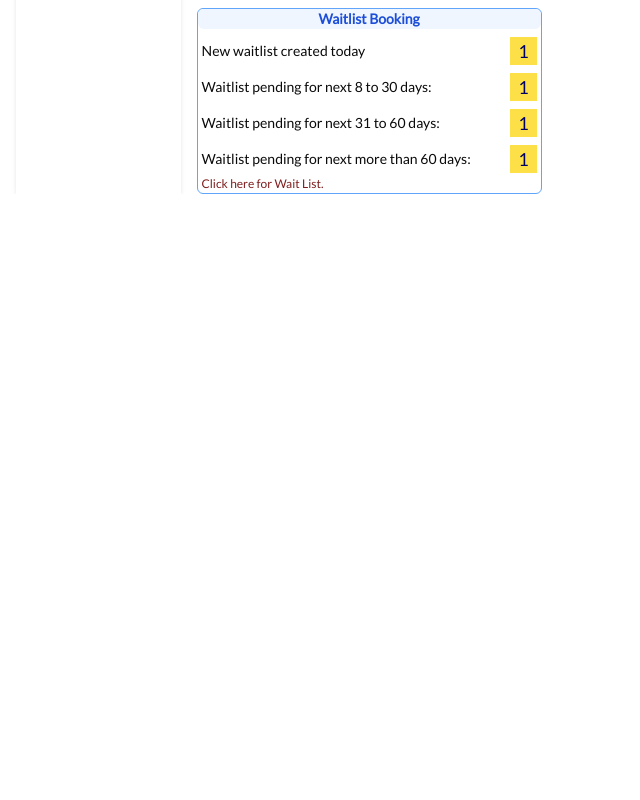
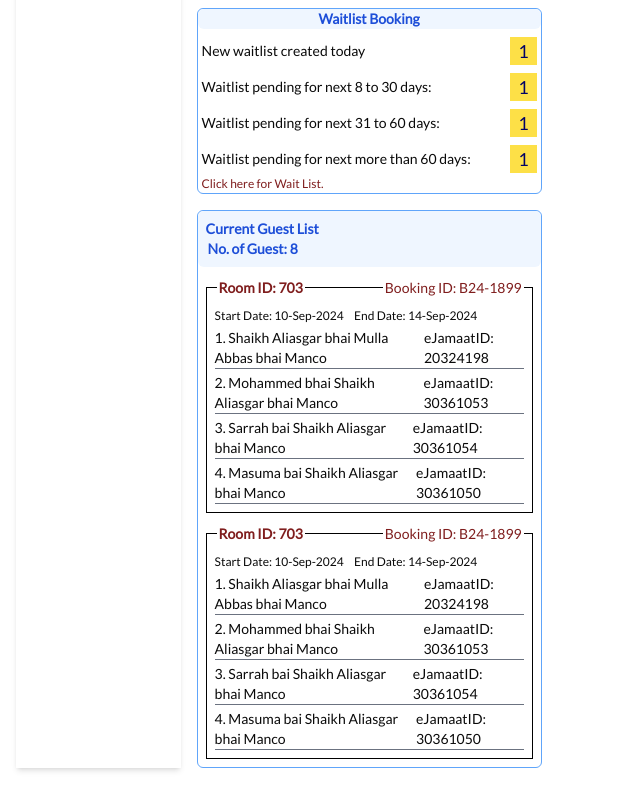
Before and after one commit to mustafa-kapadia1483/apsanatorium, a SvelteKit app: page /dashboard in a window 1280 px wide. Shown: the part 870-1670 px from the top of the page, without its empty margins (0-640 px from the left). Before the commit the page ends 1064 px from the top, so only its background shows below. Built offline with nearby package versions, Linux system fonts and the light colour scheme.

Commit message:
current guest list card added

```diff
--- a/src/lib/components/ui/dashboard/dashboard-card-small-heading.svelte
+++ b/src/lib/components/ui/dashboard/dashboard-card-small-heading.svelte
@@ -1,7 +1,7 @@
 <script>
 	export let variant;
 
-	let styles = 'text-center bg-blue-50 text-blue-700 text-sm font-semibold';
+	let styles = 'bg-blue-50 text-blue-700 text-sm font-semibold';
 	if (variant == 'red') {
 		styles = 'text-white bg-red-900 font-bold';
 	}
--- a/src/routes/(dashboard)/dashboard/+page.svelte
+++ b/src/routes/(dashboard)/dashboard/+page.svelte
@@ -90,9 +90,68 @@
 	let todayFreeRoomsArray = [
 		804, 803, 802, 801, 704, 702, 701, 601, 504, 503, 502, 304, 302, 301, 203, 201, 104
 	];
+
+	let currentGuestListArray = [
+		{
+			roomId: '703',
+			startDate: '10-Sep-2024',
+			endDate: '14-Sep-2024',
+			bookingId: 'B24-1899',
+			guestList: [
+				{
+					name: 'Shaikh Aliasgar bhai Mulla Abbas bhai Manco',
+					eJamaatID: '20324198'
+				},
+				{
+					name: 'Mohammed bhai Shaikh Aliasgar bhai Manco',
+					eJamaatID: '30361053'
+				},
+				{
+					name: 'Sarrah bai Shaikh Aliasgar bhai Manco',
+					eJamaatID: '30361054'
+				},
+				{
+					name: 'Masuma bai Shaikh Aliasgar bhai Manco',
+					eJamaatID: '30361050'
+				}
+			]
+		},
+		{
+			roomId: '703',
+			startDate: '10-Sep-2024',
+			endDate: '14-Sep-2024',
+			bookingId: 'B24-1899',
+			guestList: [
+				{
+					name: 'Shaikh Aliasgar bhai Mulla Abbas bhai Manco',
+					eJamaatID: '20324198'
+				},
+				{
+					name: 'Mohammed bhai Shaikh Aliasgar bhai Manco',
+					eJamaatID: '30361053'
+				},
+				{
+					name: 'Sarrah bai Shaikh Aliasgar bhai Manco',
+					eJamaatID: '30361054'
+				},
+				{
+					name: 'Masuma bai Shaikh Aliasgar bhai Manco',
+					eJamaatID: '30361050'
+				}
+			]
+		}
+	];
+
+	let guestListCount = 0;
+	$: {
+		guestListCount = currentGuestListArray.reduce(
+			(total, guestListObj) => total + guestListObj.guestList.length,
+			0
+		);
+	}
 </script>
 
-<div class="px-4">
+<div class="px-4 mb-8">
 	<div class="mt-2 grid grid-cols-7 text-sm gap-4">
 		<ul class="text-red-900 font-semibold space-y-1 shadow-md p-2">
 			<RightArrowLi>New Walk In</RightArrowLi>
@@ -167,7 +226,7 @@
 
 			<!-- Edit Booking Start -->
 			<DashboardCard>
-				<DashboardCardSmallHeading variant="blue">
+				<DashboardCardSmallHeading class="text-center" variant="blue">
 					<h2>Edit booking</h2>
 				</DashboardCardSmallHeading>
 
@@ -188,7 +247,7 @@
 			<!-- Edit Booking End -->
 			<!-- Next Ejamaat ID Start -->
 			<DashboardCard>
-				<DashboardCardSmallHeading variant="blue">
+				<DashboardCardSmallHeading class="text-center" variant="blue">
 					<h2>Next Ejamaat</h2>
 				</DashboardCardSmallHeading>
 				<p class="ml-2 mb-1"><strong>Ejamaat ID:</strong> <span>99990000</span></p>
@@ -196,7 +255,7 @@
 			<!-- Next Ejamaat ID End -->
 			<!-- Mass Mailing Start -->
 			<DashboardCard>
-				<DashboardCardSmallHeading variant="blue">
+				<DashboardCardSmallHeading class="text-center" variant="blue">
 					<h2>Mass mailing</h2>
 				</DashboardCardSmallHeading>
 				<a href="/mass-mail" class="text-xs block ml-2 mb-1 text-red-900"
@@ -206,7 +265,7 @@
 			<!-- Mass Mailing End -->
 			<!-- Waitlist Booking Start -->
 			<DashboardCard>
-				<DashboardCardSmallHeading variant="blue">
+				<DashboardCardSmallHeading class="text-center" variant="blue">
 					<h2>Waitlist Booking</h2>
 				</DashboardCardSmallHeading>
 				<ul class="space-y-2 px-1 mt-2">
@@ -234,6 +293,41 @@
 				<a href="/waiting-list" class="text-red-900 text-xs ml-1">Click here for Wait List.</a>
 			</DashboardCard>
 			<!-- Waitlist Booking End -->
+			<!-- Current Guest List Start -->
+			<DashboardCard class="pb-2">
+				<DashboardCardSmallHeading variant="blue">
+					<h2 class="ml-2 space-x-0.5 py-2">
+						<span class="block">Current Guest List</span>
+						<span class="block">No. of Guest: {guestListCount}</span>
+					</h2>
+				</DashboardCardSmallHeading>
+				{#each currentGuestListArray as { roomId, startDate, endDate, bookingId, guestList }}
+					<div class="border border-black mx-2 mt-5">
+						<h3 class="text-red-900 left-2 relative px-0.5">
+							<span class="bg-white px-0.5 font-bold -top-2.5 absolute">
+								Room ID: {roomId}
+							</span>
+							<span class="bg-white px-0.5 mr-4 text-sm absolute -top-2.5 right-0">
+								Booking ID: {bookingId}
+							</span>
+						</h3>
+						<h4 class="mt-5 text-xs ml-2 space-x-2">
+							<span>Start Date: {startDate}</span>
+							<span>End Date: {endDate}</span>
+						</h4>
+
+						<ol class="mt-1 mx-2 space-y-1 mb-2">
+							{#each guestList as { name, eJamaatID }, guestIndex}
+								<li class="text-sm flex justify-between border-b border-gray-500">
+									<span>{guestIndex + 1}. {name}</span>
+									<span>eJamaatID: {eJamaatID}</span>
+								</li>
+							{/each}
+						</ol>
+					</div>
+				{/each}
+			</DashboardCard>
+			<!--  Current Guest List End -->
 		</div>
 	</div>
 </div>
```
